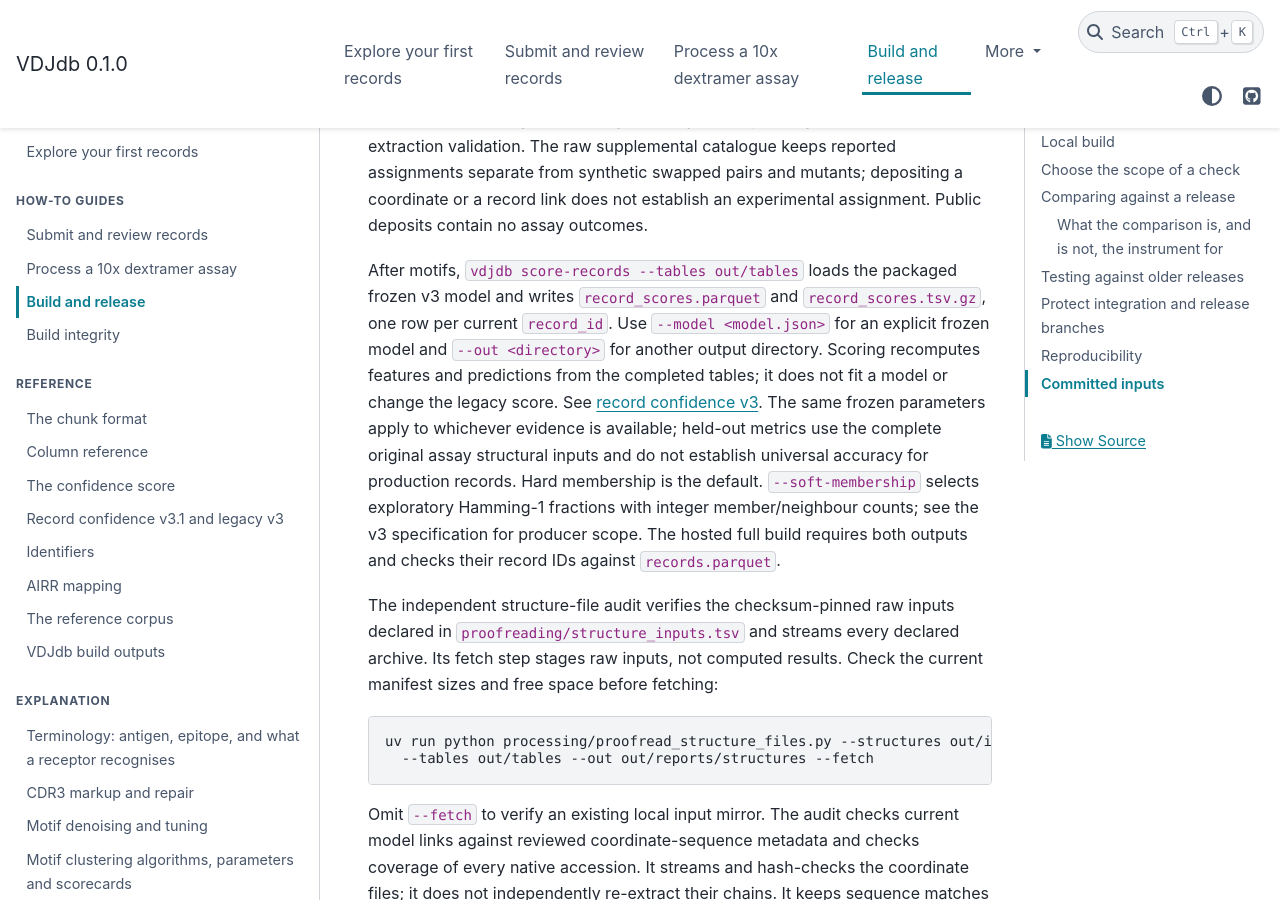
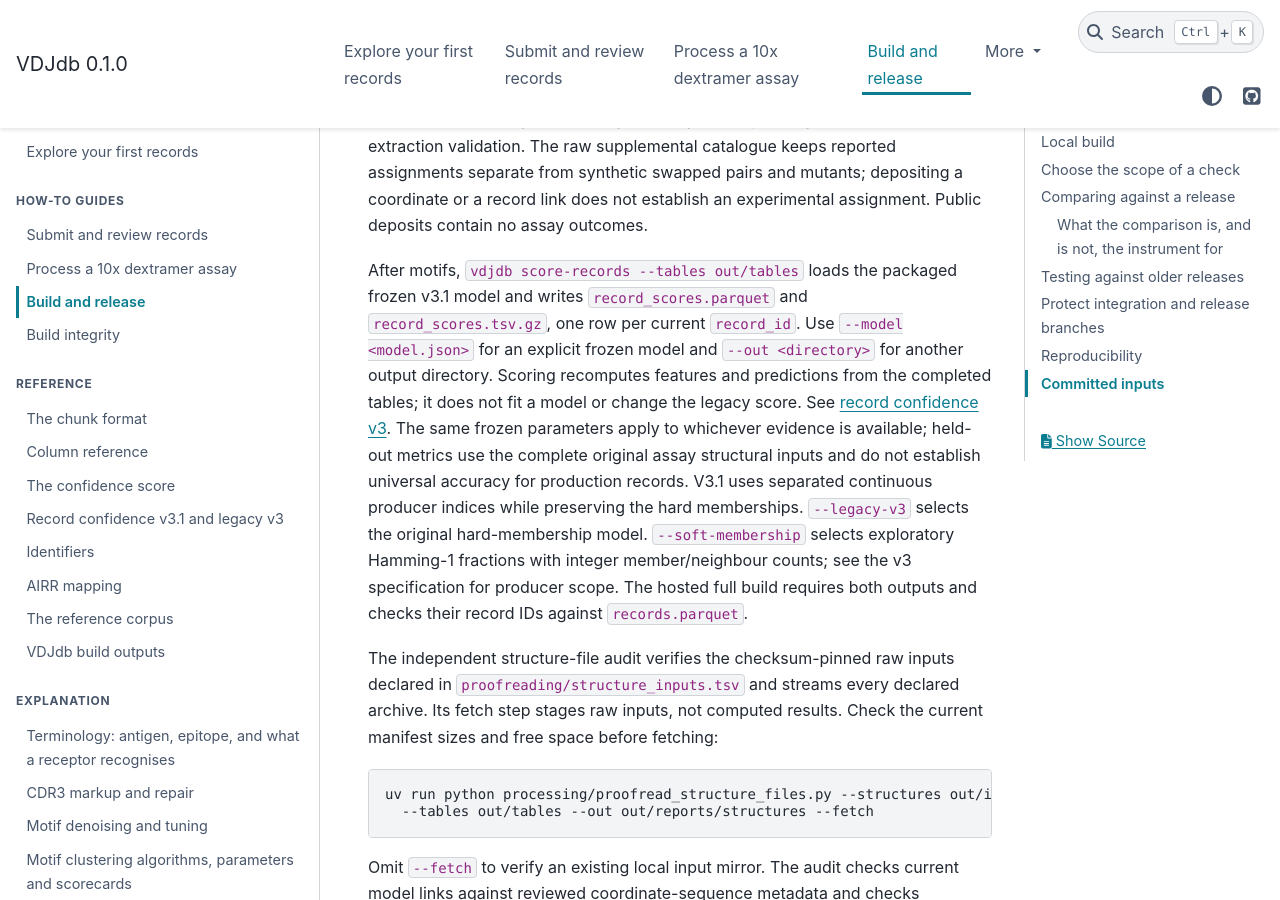
Before and after one commit to antigenomics/vdjdb-db, a Sphinx documentation site: the page built from docs/builds.md, in a window 1280 px wide and 900 px high, scrolled down 1249 px. Built offline with Sphinx 7.4.7 and the PyData theme 0.15.4, drawn with Linux system fonts in a browser that asks for light colours.

Commit message:
Align build guide with the v3.1 scoring default

```diff
--- a/docs/builds.md
+++ b/docs/builds.md
@@ -49,15 +49,16 @@ keeps reported assignments separate from synthetic swapped pairs and mutants; de
 coordinate or a record link does not establish an experimental assignment. Public deposits
 contain no assay outcomes.
 
-After motifs, `vdjdb score-records --tables out/tables` loads the packaged frozen v3 model
+After motifs, `vdjdb score-records --tables out/tables` loads the packaged frozen v3.1 model
 and writes `record_scores.parquet` and `record_scores.tsv.gz`, one row per current `record_id`.
 Use `--model <model.json>` for an explicit frozen model and `--out <directory>` for another
 output directory. Scoring recomputes features and predictions from the completed tables;
 it does not fit a model or change the legacy score. See [record confidence v3](standards/record-scoring-v3.md).
 The same frozen parameters apply to whichever evidence is available; held-out metrics use the
 complete original assay structural inputs and do not establish universal accuracy for production
-records. Hard membership is the default. `--soft-membership` selects exploratory Hamming-1
-fractions with integer member/neighbour counts; see the v3 specification for producer scope.
+records. V3.1 uses separated continuous producer indices while preserving the hard memberships.
+`--legacy-v3` selects the original hard-membership model. `--soft-membership` selects exploratory
+Hamming-1 fractions with integer member/neighbour counts; see the v3 specification for producer scope.
 The hosted full build requires both outputs and checks their record IDs against `records.parquet`.
 
 The independent structure-file audit verifies the checksum-pinned raw inputs declared in
```
